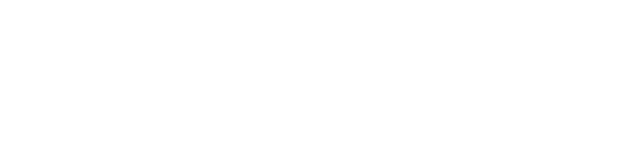
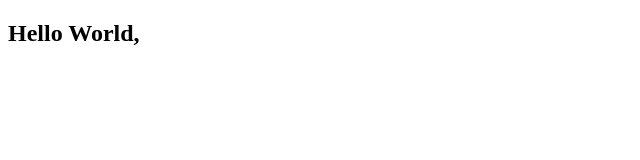
Before and after one commit to AdetonaMichael/portfolio_project, a plain HTML site: page index.html in a window 1280 px wide. Shown: the whole page, without its empty margins (0-640 px from the left). Drawn offline with Linux system fonts and the light colour scheme.

Commit message:
first commit

```diff
--- a/index.html
+++ b/index.html
@@ -21,6 +21,7 @@
     - The freeCodeCamp Team
 
     -->
+    <h2>Hello World, </h2>
     <script  src="js/index.js"></script>
   </body>
 </html>
```
